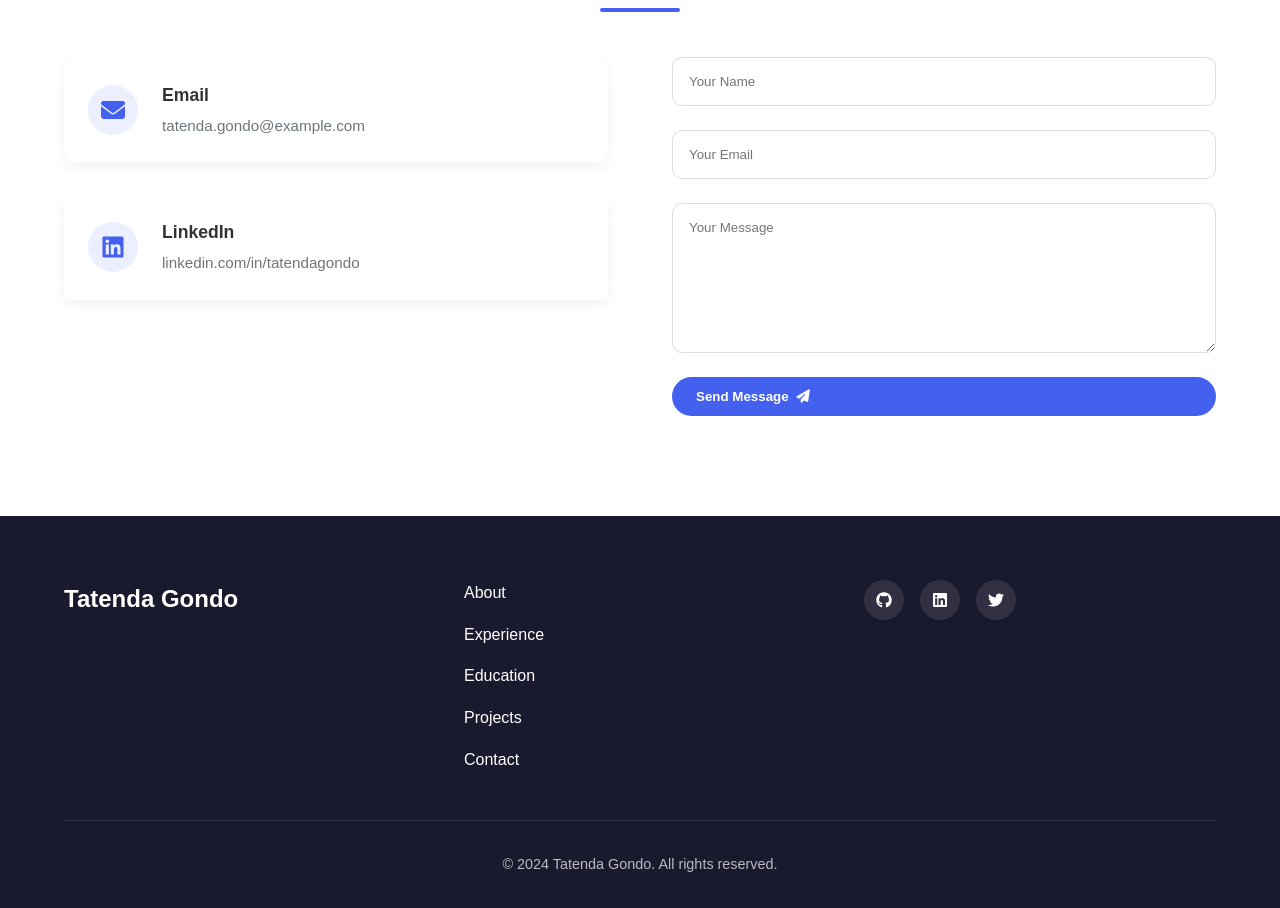
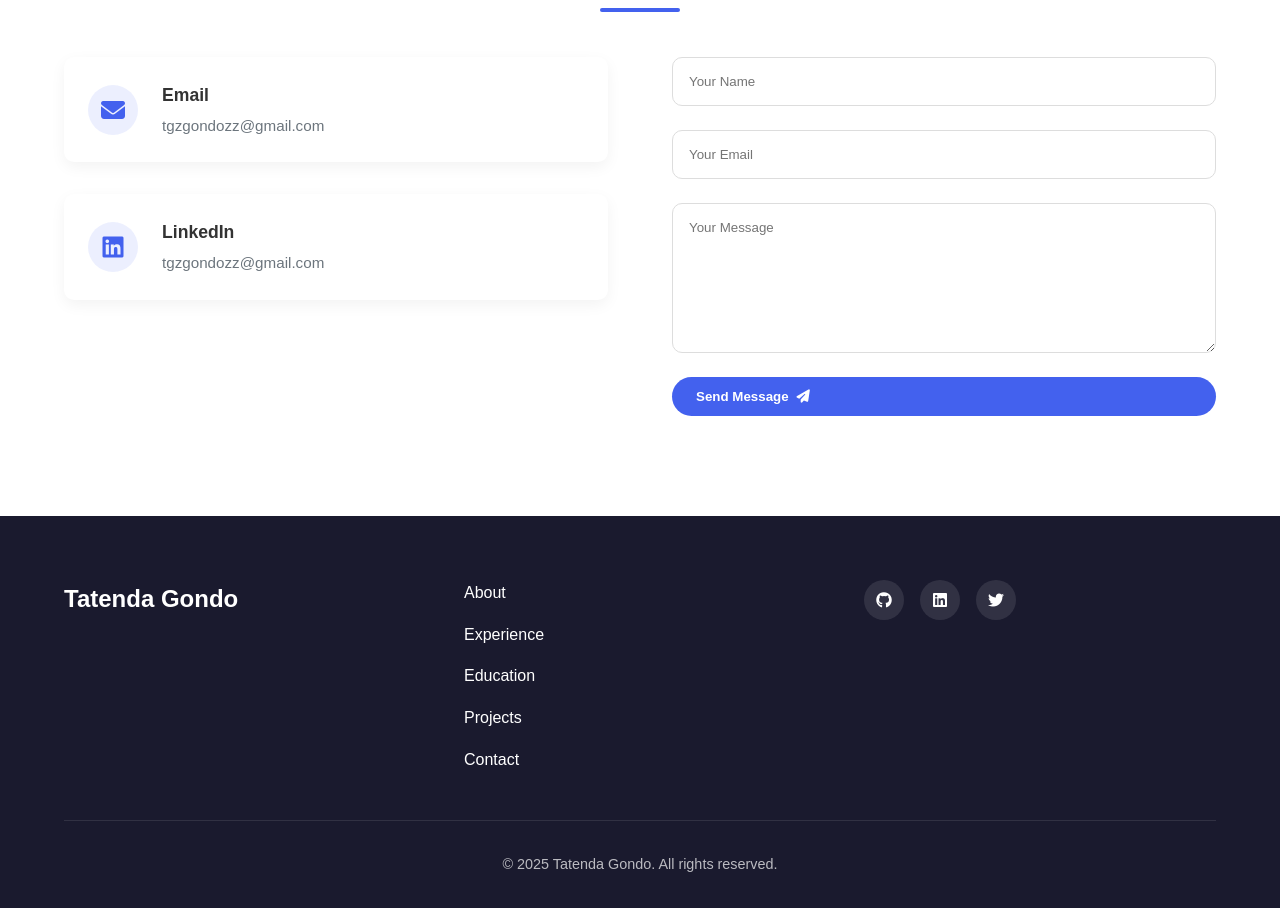
Before and after one commit to tgzgondoz/project-portfolio-website, a plain HTML site: page index.html in a window 1280 px wide. Shown: the part 3858-4766 px from the top of the page. Drawn offline with Linux system fonts and the light colour scheme.

Commit message:
index update

```diff
--- a/index.html
+++ b/index.html
@@ -201,14 +201,14 @@
                     <i class="fas fa-envelope"></i>
                     <div>
                         <h3>Email</h3>
-                        <p>tatenda.gondo@example.com</p>
+                        <p>tgzgondozz@gmail.com</p>
                     </div>
                 </div>
                 <div class="contact-info-item">
                     <i class="fab fa-linkedin"></i>
                     <div>
                         <h3>LinkedIn</h3>
-                        <p>linkedin.com/in/tatendagondo</p>
+                        <p>tgzgondozz@gmail.com</p>
                     </div>
                 </div>
             </div>
@@ -238,7 +238,7 @@
             </div>
         </div>
         <div class="footer-copyright">
-            <p>&copy; 2024 Tatenda Gondo. All rights reserved.</p>
+            <p>&copy; 2025 Tatenda Gondo. All rights reserved.</p>
         </div>
     </footer>
 
```
